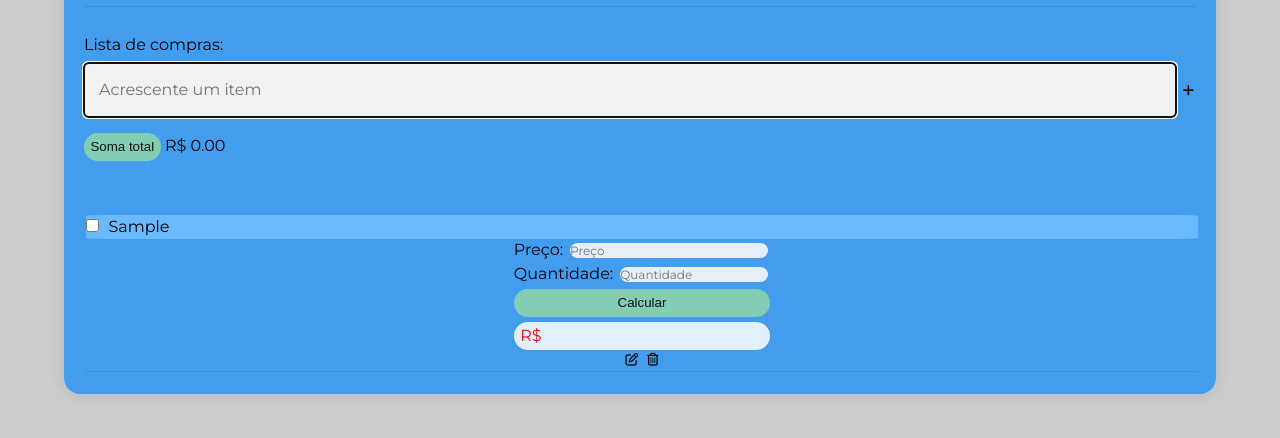
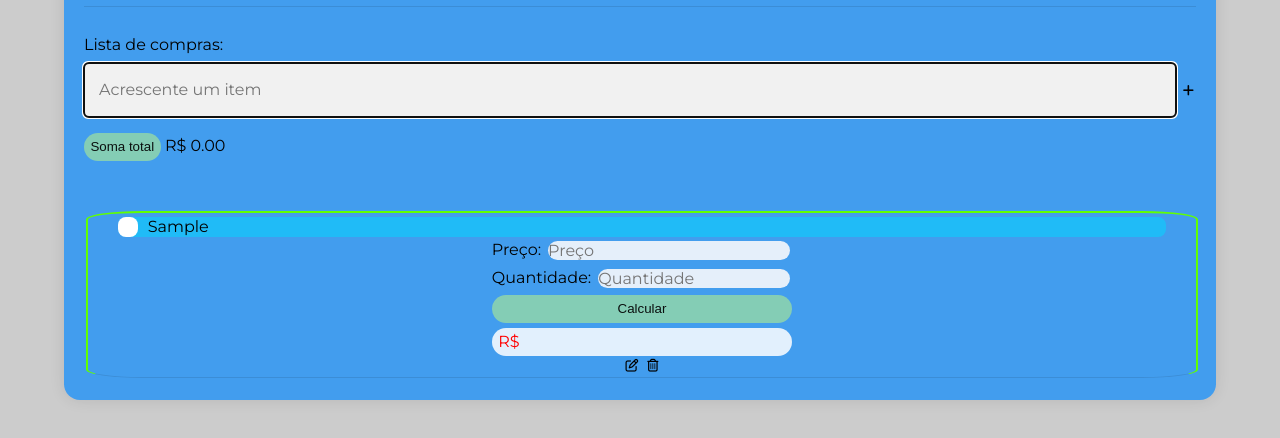
Before and after one commit to matheusPrado007/lista-compras, a plain HTML site: page src/index.html in a window 1280 px wide. Both pictures are taken after typing "Sample" into the empty fields and a click on the button "Soma total". Shown: the part 124-562 px from the top of the page. Drawn offline with nearby package versions, Linux system fonts and the light colour scheme.

Commit message:
feat: ajuste de css, possiveis melhorias

```diff
--- a/src/css/style.css
+++ b/src/css/style.css
@@ -182,7 +182,7 @@ input {
 .price {
   border-radius: 1.8vw;
   background-color: #fffcfcdc;
-  font-size: 75%;
+  font-size: 100%;
   width: 100%;
   margin: 2px;
 
@@ -219,6 +219,8 @@ input {
   flex-direction: column;
   align-items: flex-start;
   padding: 10px;
+  border-radius: 5%;
+  border: #62ff00 solid 2px;
 }
 
 .todo-text label {
@@ -241,3 +243,37 @@ input {
   display: flex;
   gap: 5px;
 }
+/* Estilização do checkbox personalizado com alinhamento à esquerda */
+.custom-checkbox input[type="checkbox"] {
+  display: none;
+}
+
+.custom-checkbox label {
+  display: flex;
+  align-items: center; /* Alinha verticalmente o texto e o novo checkbox */
+  cursor: pointer;
+  width: 100%;
+}
+
+.custom-checkbox input[type="checkbox"] + label::before {
+  content: "";
+  margin-right: 10px;
+  width: 20px;
+  height: 20px;
+  border-radius: 8px; /* Cor da borda do novo checkbox */
+  background-color: #fff; /* Cor de fundo do novo checkbox */
+}
+
+.custom-checkbox input[type="checkbox"]:checked + label::before {
+  background-color: #95ff00; /* Cor de fundo quando o checkbox está marcado */
+}
+
+.check {
+  width: 95%;
+  padding: 2px;
+}
+
+#item {
+  background-color: #00d9ff81;
+  border-radius: 8px;
+}
--- a/src/js/script.js
+++ b/src/js/script.js
@@ -82,9 +82,9 @@ function createTodoItemHTML(itemData, itemIndex) {
   //prettier-ignore
   return `
     <li class="todo-item">
-      <div class="todo-text ${isDone ? "completed" : ""}">
+      <div class="custom-checkbox check">
         <input type="checkbox" id="item-${itemIndex}" ${isDone ? "checked" : ""} />
-        <label for="item-${itemIndex}">${title}</label>
+        <label for="item-${itemIndex}" id="item">${title}</label>
       </div>
       <div class="todo-info">
         <div class="todo-info-row">
```
